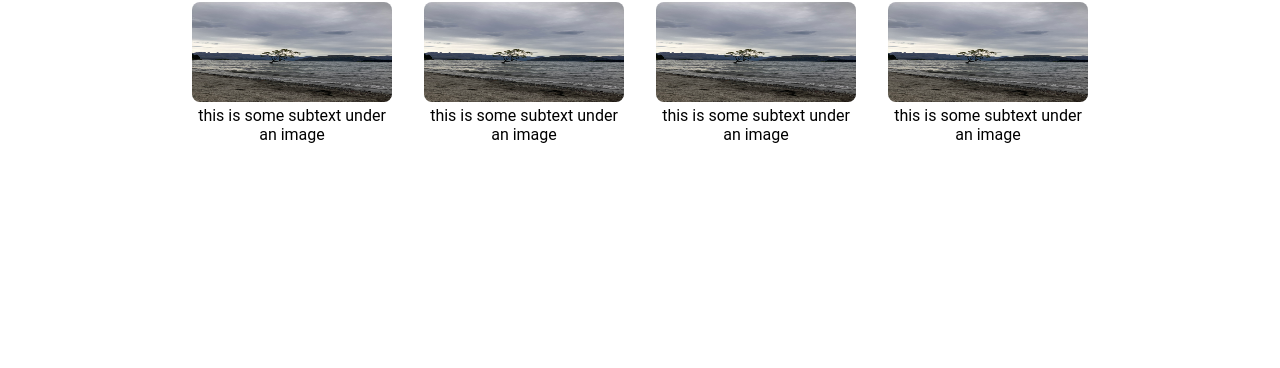
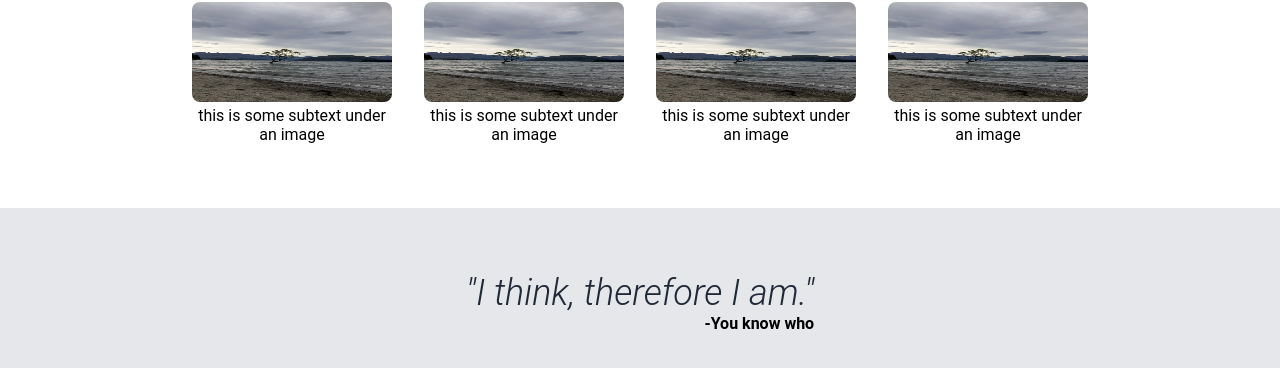
Before and after one commit to zn1e/TheOdinProject, a plain HTML site: page LandingPage/index.html in a window 1280 px wide. Shown: the part 512-880 px from the top of the page. Before the commit the page ends 800 px from the top, so only its background shows below. Drawn offline with Linux system fonts and the light colour scheme.

Commit message:
Add components and style on quote section

```diff
--- a/LandingPage/index.html
+++ b/LandingPage/index.html
@@ -54,7 +54,10 @@
     </div>
 
     <div id="quote-section">
-        <!--content-->
+        <div class="quote-container">
+            <div class="quote-text"><i>"I think, therefore I am."</i></div>
+            <div class="author"><strong>-You know who</strong></div>
+        </div>
     </div>
 
     <div id="call-section">
--- a/LandingPage/style.css
+++ b/LandingPage/style.css
@@ -74,13 +74,12 @@ img {
     justify-content: center;
     align-items: center;
     flex-direction: column;
-    margin: 24px 16px;
+    margin: 24px 16px 64px;
 }
 
-.info-header {
+.info-header, .quote-text {
     font-size: 36px;
     color: #1F2937;
-    font-weight: 900;
 }
 
 .info-container {
@@ -100,6 +99,30 @@ img {
     max-width: 200px;
 }
 
+#quote-section {
+    display: flex;
+    background-color: #E5E7EB;
+    padding: 64px;
+    justify-content: center;
+}
+
+.quote-container {
+    display: flex;
+    flex-direction: column;
+}
+
+.author {
+    align-self: flex-end;
+}
+
 #header, #hero, #footer {
     background-color: #1F2937;
 }
+
+.info-header {
+    font-weight: 900;
+}
+
+.quote-text {
+    font-weight: 300;
+}
```
